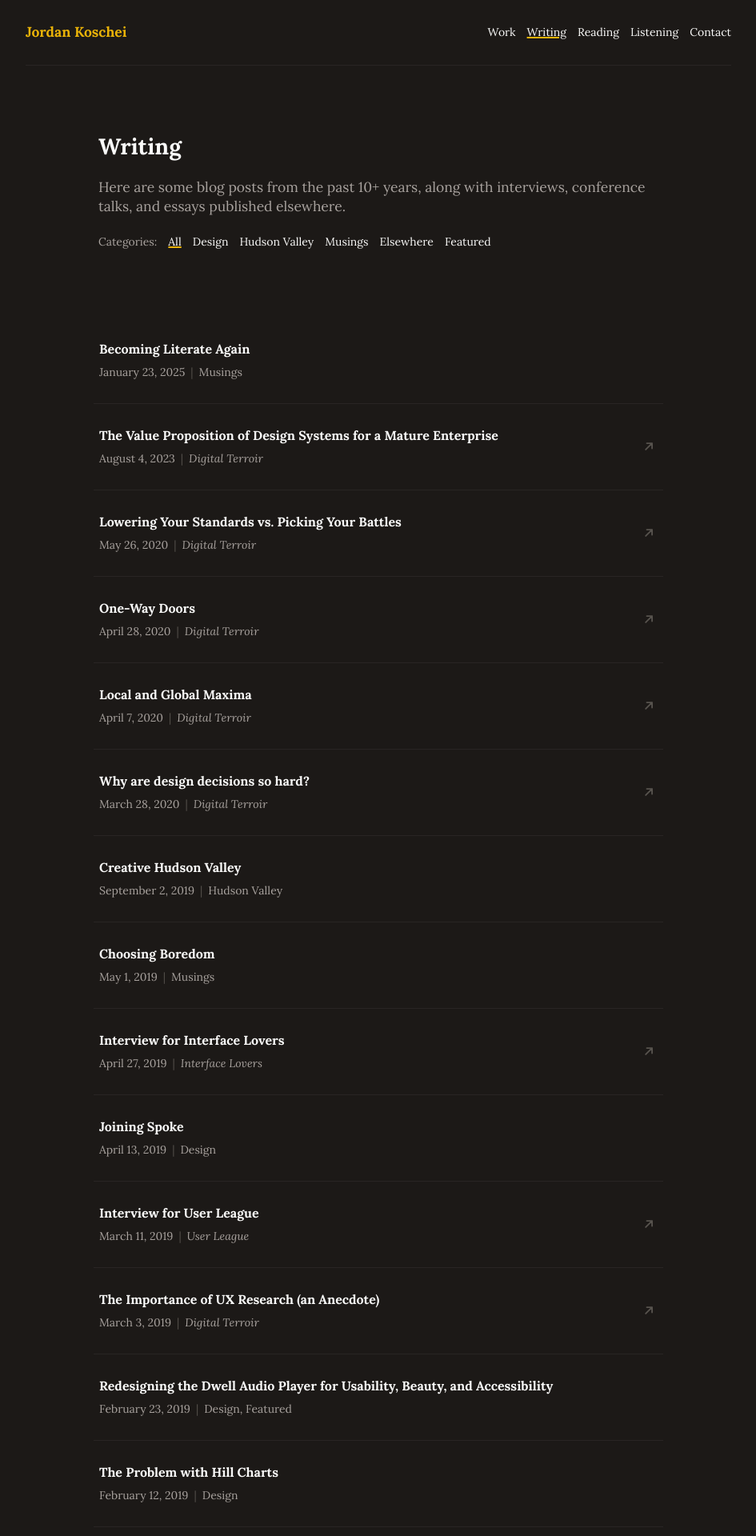
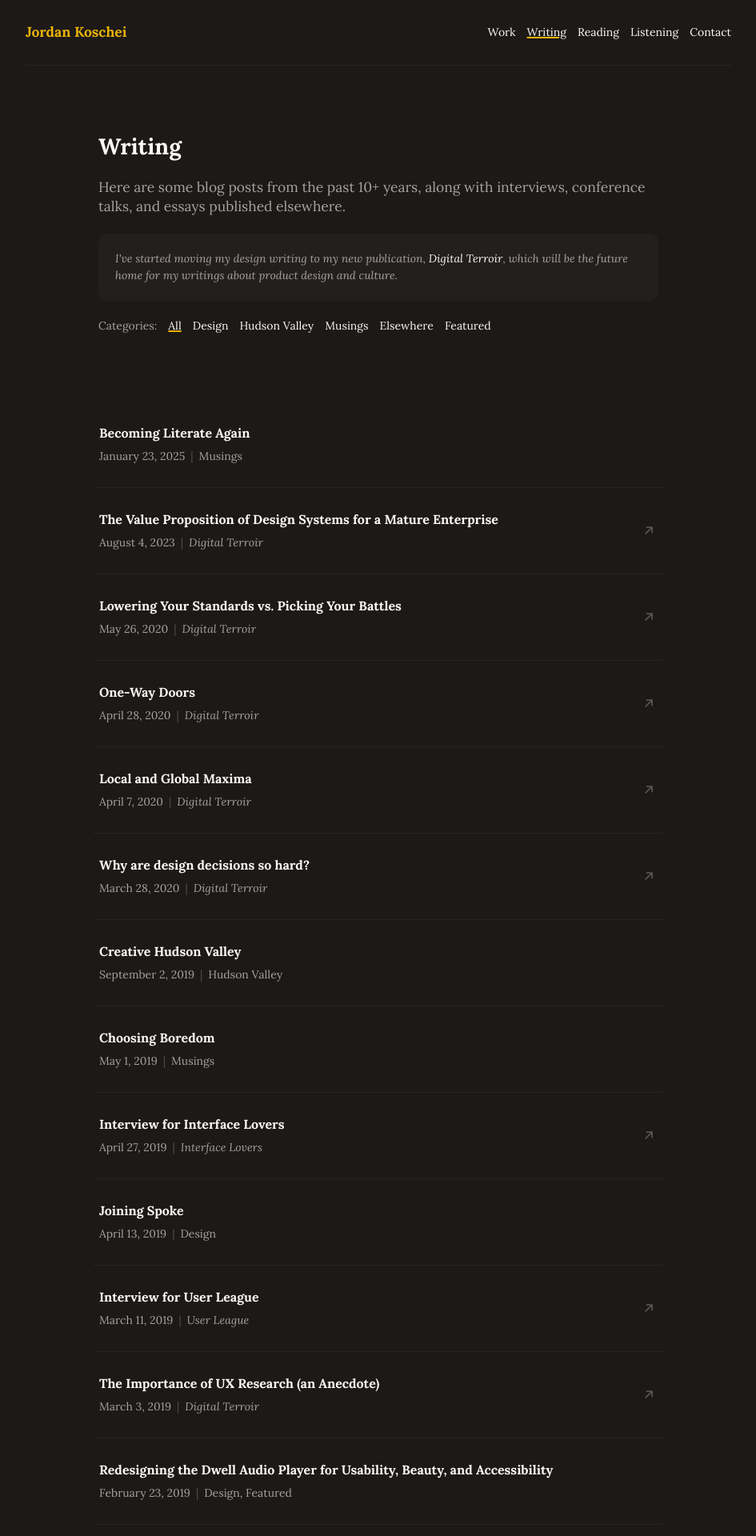
Before and after one commit to jordankoschei/2022, a Jekyll site: the page built from writing/index.html, in a window 1280 px wide. Shown: the top 1920 px of the page at 80% size, without its empty margins (167-1112 px from the left). Built offline with Jekyll 4.4.1, drawn with Linux system fonts in a browser that asks for light colours; the list of posts is cut into pages by our own code.

Commit message:
Add Digital Terroir infobox to writing layout with styling update

```diff
--- a/_layouts/writing.html
+++ b/_layouts/writing.html
@@ -14,6 +14,11 @@
             <h1>Page {{ paginator.page }}</h1>
         {% endif %}
         <p class="big">Here are some blog posts from the past 10+ years, along with interviews, conference talks, and essays published elsewhere.</p>
+
+        <div class="infobox">
+            I've started moving my design writing to my new publication, <a href="https://digitalterroir.org">Digital Terroir</a>, which will be the future home for my writings about product design and culture.
+        </div>
+
         {% include categories.html %}
     </div>
 
--- a/_sass/_writing.scss
+++ b/_sass/_writing.scss
@@ -130,7 +130,7 @@
     background-color: var(--color-bg-hover);
     border-radius: var(--radius);
     color: var(--color-text-secondary);
-    font-size: 0.875em;
+    font-size: 1rem;
     font-style: italic;
     padding: 1.5rem;
 }
```
